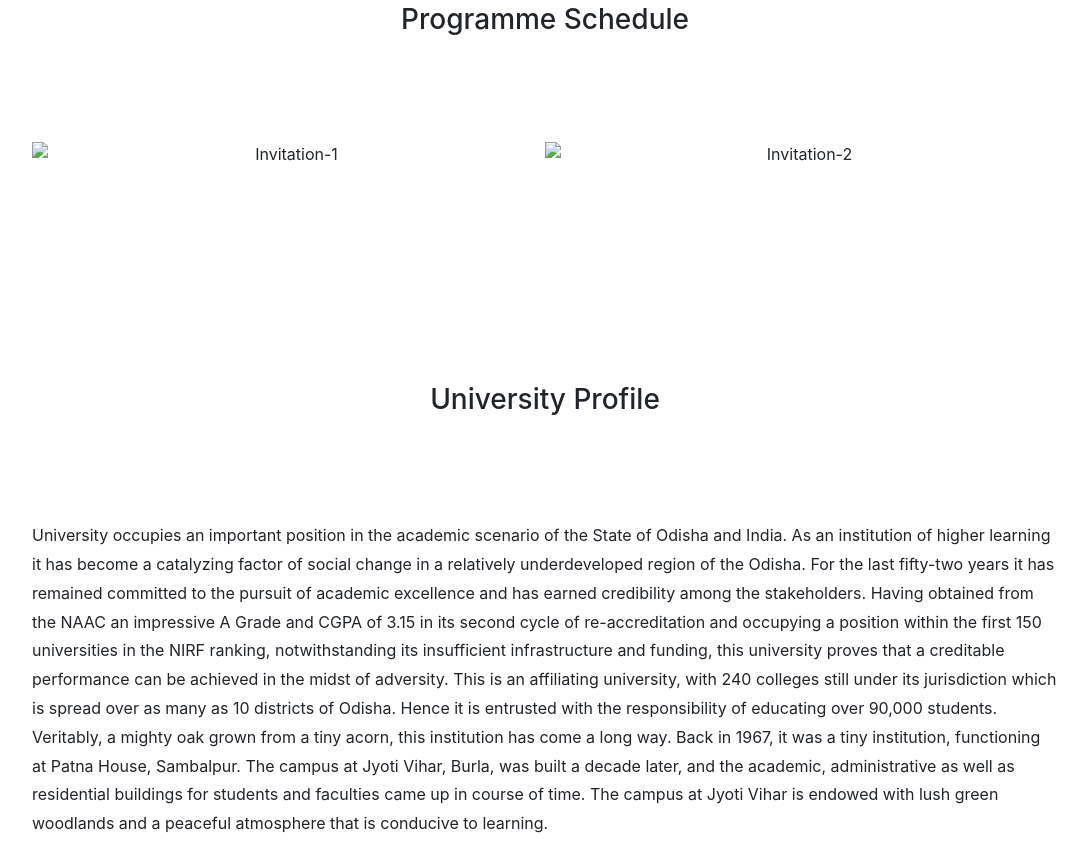
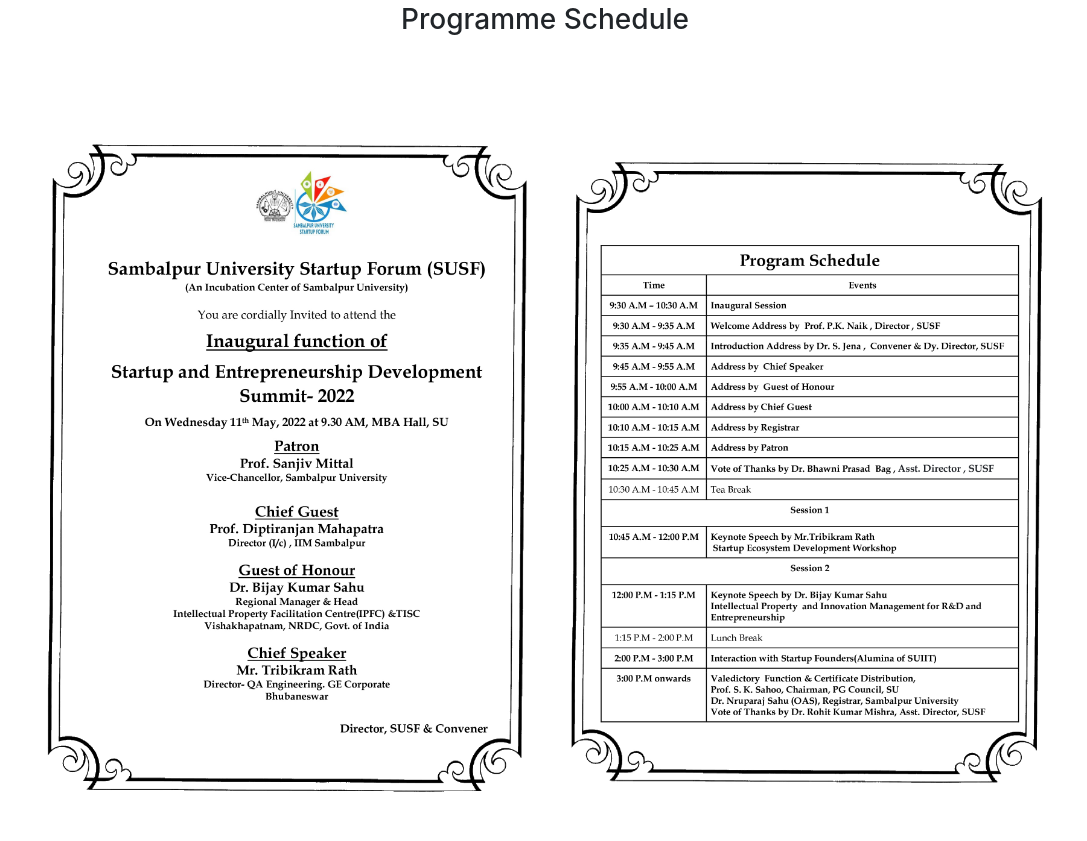
Before and after one commit to Bibhuprasad740/startup, a plain HTML site: page schedule.html in a window 1280 px wide. Shown: the part 773-1614 px from the top of the page, without its empty margins (95-1182 px from the left). Drawn offline with nearby package versions, Linux system fonts and the light colour scheme; the site is published under a folder, as on GitHub Pages, so addresses that start at the root find nothing.

Commit message:
Update schedule.html

```diff
--- a/schedule.html
+++ b/schedule.html
@@ -57,8 +57,8 @@
       </div>
       <div class="university-description">
          <div class="invitation">
-            <img src="/images/Invitation-1.jpg/de5f2fbb4bfd1f7ab3b6c09b69eecbe9-0.jpg" alt="Invitation-1">
-            <img src="/images/Invitation-1.jpg/de5f2fbb4bfd1f7ab3b6c09b69eecbe9-1.jpg" alt="Invitation-2">
+            <img src="images/Invitation-1.jpg/de5f2fbb4bfd1f7ab3b6c09b69eecbe9-0.jpg" alt="Invitation-1">
+            <img src="images/Invitation-1.jpg/de5f2fbb4bfd1f7ab3b6c09b69eecbe9-1.jpg" alt="Invitation-2">
          </div>
       </div>
    </div>
```
